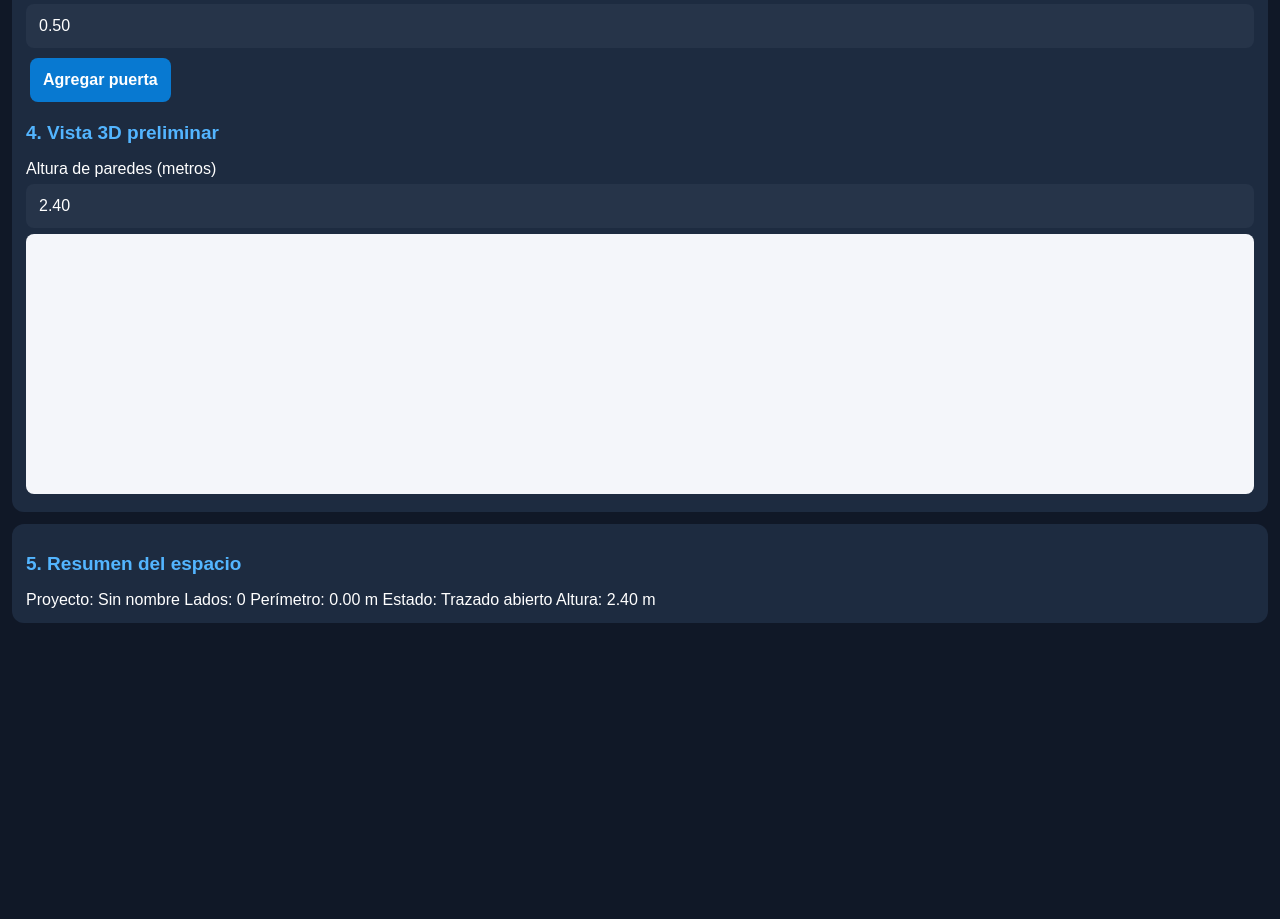
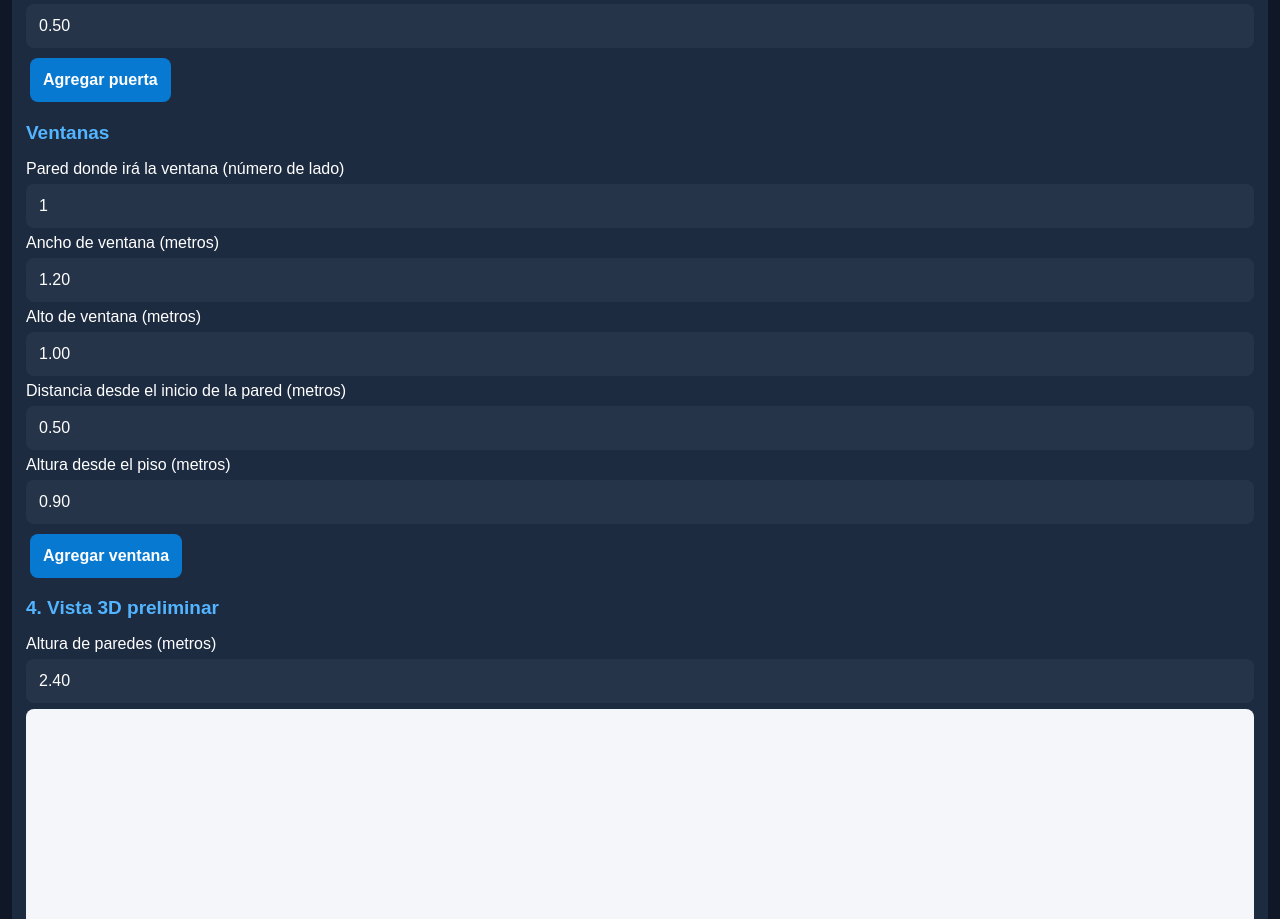
Before and after one commit to Evr0311/todo-en-tablaroca, a plain HTML site: page app/src/main/assets/index.html in a window 1280 px wide. Shown: the part 1346-2265 px from the top of the page. Before the commit the page ends 1993 px from the top, so only its background shows below. Drawn offline with Linux system fonts and the light colour scheme.

Commit message:
Corregir ventanas y restaurar controles del plano
Added input fields and functionality for windows, including validation and display.

```diff
--- a/app/src/main/assets/index.html
+++ b/app/src/main/assets/index.html
@@ -72,6 +72,25 @@ canvas{width:100%;background:#f4f6fa;border-radius:8px;touch-action:none}
 
 <button onclick="agregarPuerta()">Agregar puerta</button>
 <div id="listaPuertas"></div>
+ <h2>Ventanas</h2>
+
+<label>Pared donde irá la ventana (número de lado)</label>
+<input id="ventanaPared" type="number" min="1" value="1">
+
+<label>Ancho de ventana (metros)</label>
+<input id="ventanaAncho" type="number" value="1.20" step="0.01">
+
+<label>Alto de ventana (metros)</label>
+<input id="ventanaAlto" type="number" value="1.00" step="0.01">
+
+<label>Distancia desde el inicio de la pared (metros)</label>
+<input id="ventanaPosicion" type="number" value="0.50" step="0.01">
+
+<label>Altura desde el piso (metros)</label>
+<input id="ventanaAltura" type="number" value="0.90" step="0.01">
+
+<button onclick="agregarVentana()">Agregar ventana</button>
+<div id="listaVentanas"></div>
 <h2>4. Vista 3D preliminar</h2>
 <label>Altura de paredes (metros)</label>
 <input id="altura" type="number" value="2.40" step="0.01">
@@ -89,6 +108,7 @@ let lados=[];
 let puntos=[{x:0,y:0}];
 let cerrado=false;
 let puertas=[];
+let ventanas=[];
 
 function agregarLado(){
  if(cerrado){alert("Inicia un nuevo diseño.");return}
@@ -110,7 +130,40 @@ if(!Number.isFinite(ang)||ang<0||ang>359){
  document.getElementById("medida").value="";
  actualizar();
 }
+function agregarVentana(){
+ let pared=Number(document.getElementById("ventanaPared").value)-1;
+ let ancho=Number(document.getElementById("ventanaAncho").value);
+ let alto=Number(document.getElementById("ventanaAlto").value);
+ let posicion=Number(document.getElementById("ventanaPosicion").value);
+ let altura=Number(document.getElementById("ventanaAltura").value);
 
+ if(!Number.isInteger(pared)||pared<0||pared>=lados.length){
+  alert("Selecciona una pared válida.");
+  return;
+ }
+
+ if(ancho<=0||alto<=0||posicion<0||altura<0){
+  alert("Revisa las medidas de la ventana.");
+  return;
+ }
+
+ if(posicion+ancho>lados[pared].m||altura+alto>Number(document.getElementById("altura").value)){
+  alert("La ventana no cabe en esa pared.");
+  return;
+ }
+
+ ventanas.push({pared,ancho,alto,posicion,altura});
+
+ let lista=document.getElementById("listaVentanas");
+ let item=document.createElement("div");
+ item.className="item";
+ item.textContent="Ventana en pared "+(pared+1)+
+  " | Ancho: "+ancho+" m | Alto: "+alto+
+  " m | Posición: "+posicion+" m | Altura: "+altura+" m";
+ lista.appendChild(item);
+
+ dibujar3D();
+}
  function agregarPuerta(){
  let pared=Number(document.getElementById("puertaPared").value)-1;
  let ancho=Number(document.getElementById("puertaAncho").value);
```
